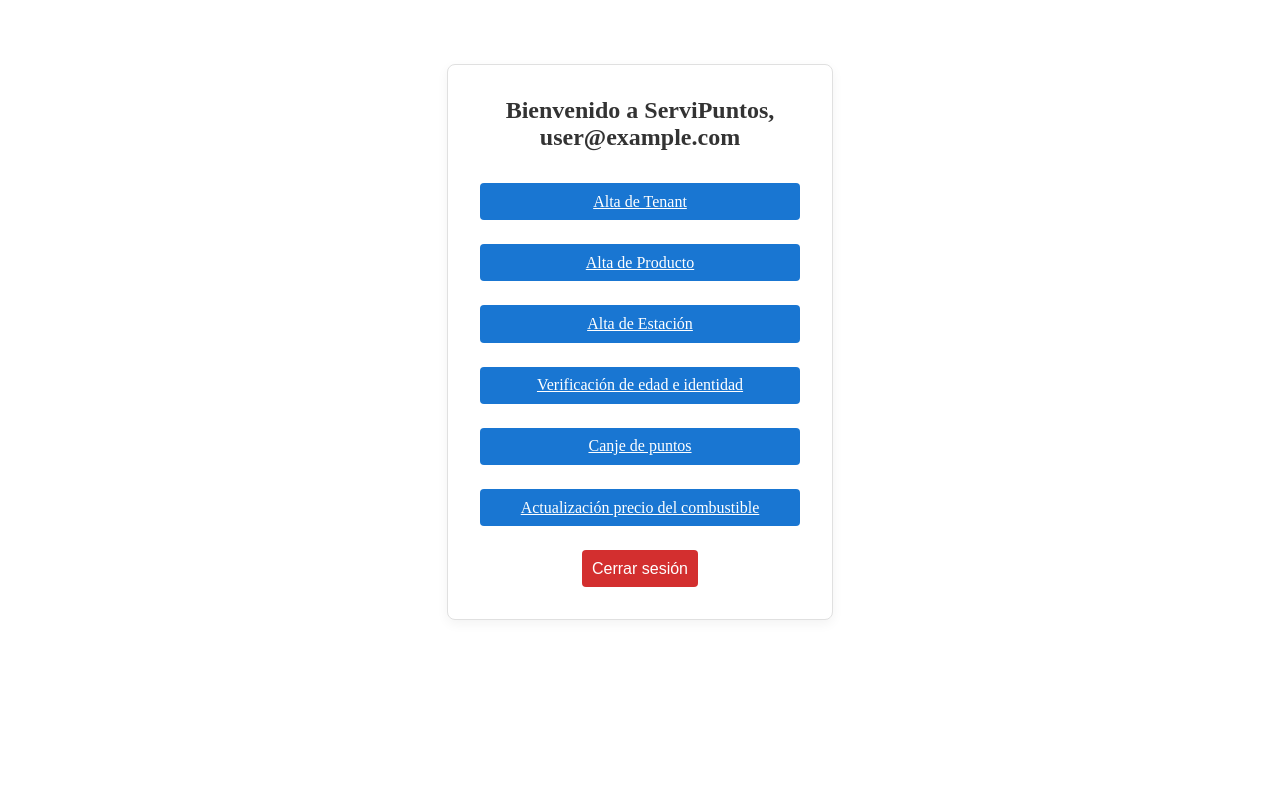
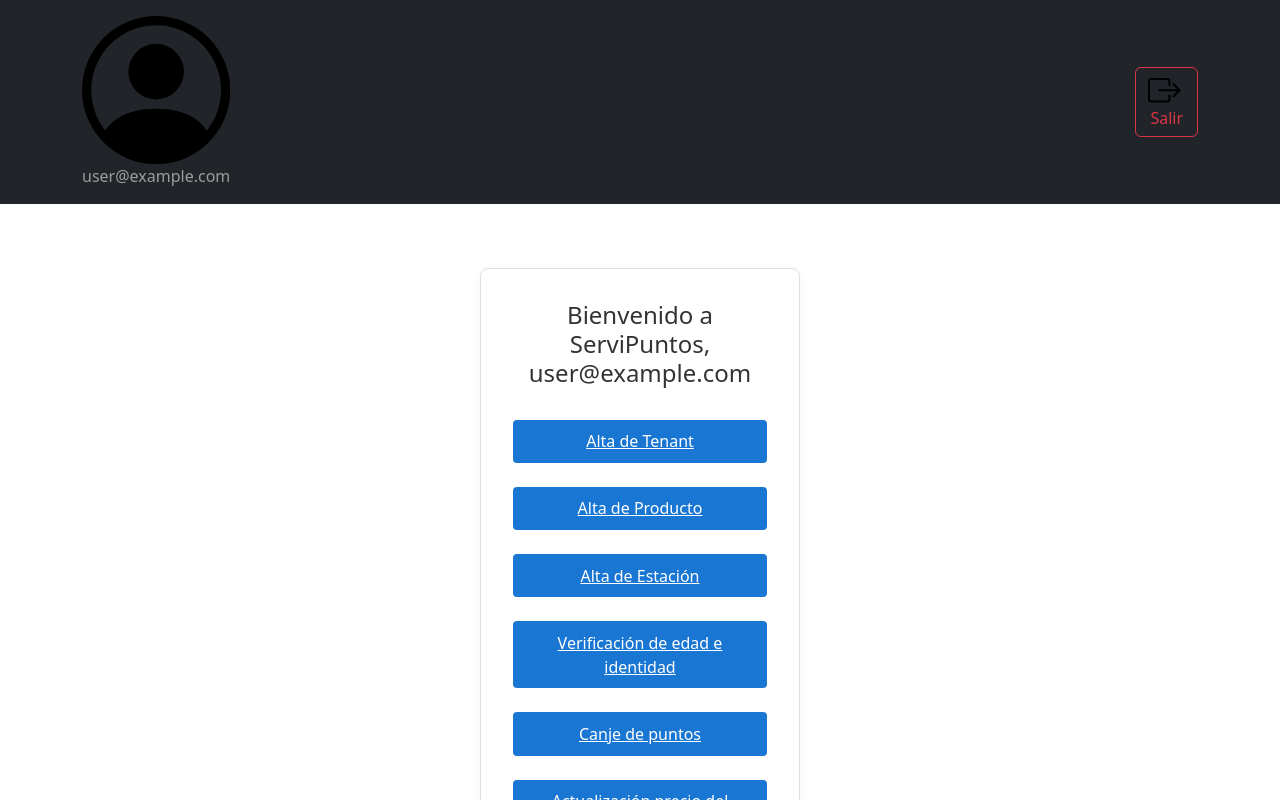
Before and after one commit to GonzaloFrascheri/FrontEnt---.NET, a React (Vite) app: page / in a window 1280 px wide. Shown: the top 800 px of the page. Built offline with nearby package versions, Linux system fonts and the light colour scheme; no server answers; sample sign-in values are in the browser's storage.

Commit message:
Agregando NavBar

```diff
--- a/package.json
+++ b/package.json
@@ -11,8 +11,11 @@
   },
   "dependencies": {
     "axios": "^1.9.0",
+    "bootstrap": "^5.3.6",
     "firebase": "^11.7.1",
     "react": "^19.1.0",
+    "react-bootstrap": "^2.10.9",
+    "react-bootstrap-icons": "^1.11.5",
     "react-dom": "^19.1.0",
     "react-router-dom": "^7.5.3"
   },
--- /dev/null
+++ b/src/components/NavBar.jsx
@@ -0,0 +1,24 @@
+// src/components/NavBar.jsx
+import React, { useContext } from 'react';
+import { Navbar, Container, Button } from 'react-bootstrap';
+import { PersonCircle, BoxArrowRight } from 'react-bootstrap-icons';
+import { AuthContext } from '../context/AuthContext';
+
+export default function NavBar() {
+  const { user, logout } = useContext(AuthContext);
+
+  return (
+    <Navbar bg="dark" variant="dark" className="mb-4">
+      <Container>
+        <Navbar.Text>
+            <PersonCircle className="me-2" />
+            {user.email}
+        </Navbar.Text>
+        <Button variant="outline-danger" onClick={logout}>
+            <BoxArrowRight className="me-1" />
+            Salir
+        </Button>
+      </Container>
+    </Navbar>
+  );
+}
--- /dev/null
+++ b/src/components/ProtectedLayout.jsx
@@ -0,0 +1,14 @@
+import React from 'react';
+import { Outlet } from 'react-router-dom';
+import NavBar from './NavBar';
+
+export default function ProtectedLayout() {
+  return (
+    <>
+      <NavBar />
+      <div className="container mt-4">
+        <Outlet />
+      </div>
+    </>
+  );
+}
--- a/src/main.jsx
+++ b/src/main.jsx
@@ -1,7 +1,9 @@
 import React from 'react';
 import ReactDOM from 'react-dom/client';
+
+import 'bootstrap/dist/css/bootstrap.min.css';
+import './styles/globals.css';
 import App from './App';
-import './styles/globals.css';
 
 ReactDOM.createRoot(document.getElementById('root')).render(
   <React.StrictMode>
--- a/src/routes.jsx
+++ b/src/routes.jsx
@@ -1,19 +1,23 @@
 // src/routes.jsx
 import React from 'react';
 import { Routes, Route, Navigate } from 'react-router-dom';
+
+import NavBar from './components/NavBar';
 
 import LoginPage from './pages/login/LoginPage';
 import RegisterPage from './pages/login/RegisterPage';
 import HomePage from './pages/login/HomePage';
 import RegisterTenantPage from './pages/tenant/RegisterTenantPage';
 import RegisterStationPage from './pages/stations/RegisterStationPage';
-
-import { AuthProvider } from './context/AuthProvider';
-import { AuthContext } from './context/AuthContext';
 import RegisterProductPage from './pages/products/RegisterProductPage';
 import UpdateFuelPricePage from './pages/fuel/UpdateFuelPricePage';
 import RedeemPointsPage from './pages/points/RedeemPointsPage';
 import VerifyIdentityPage from './pages/verifyAge/VerifyIdentityPage';
+
+import { AuthProvider } from './context/AuthProvider';
+import { AuthContext } from './context/AuthContext';
+import ProtectedLayout from './components/ProtectedLayout';
+
 
 // Componente para rutas protegidas
 function ProtectedRoute({ children }) {
@@ -25,67 +29,30 @@
   return (
     <AuthProvider>
       <Routes>
-        {/* Rutas públicas */}
+        {/* Públicas */}
         <Route path="/login" element={<LoginPage />} />
         <Route path="/register" element={<RegisterPage />} />
 
-        {/* Rutas protegidas */}
+        {/* Protegidas dentro de ProtectedLayout */}
         <Route
           path="/"
           element={
             <ProtectedRoute>
-              <HomePage />
+              <ProtectedLayout />
             </ProtectedRoute>
           }
-        />
-        <Route
-          path="/tenants/nuevo"
-          element={
-            <ProtectedRoute>
-              <RegisterTenantPage />
-            </ProtectedRoute>
-          }
-        />
-        <Route
-          path="/stations/nuevo"
-          element={
-            <ProtectedRoute>
-              <RegisterStationPage/>
-            </ProtectedRoute>
-          }
-        />
-        <Route
-          path="/products/nuevo"
-          element={
-            <ProtectedRoute>
-              <RegisterProductPage />
-            </ProtectedRoute>
-          }
-        />
-        <Route
-          path="/fuels/actualizar"
-          element={
-            <ProtectedRoute>
-              <UpdateFuelPricePage />
-            </ProtectedRoute>
-          }
-        />
-        <Route
-          path="/redeem"
-          element={
-            <ProtectedRoute>
-              <RedeemPointsPage />
-            </ProtectedRoute>
-          }
-        />
-        <Route
-          path="/verify"
-          element={
-            <ProtectedRoute>
-              <VerifyIdentityPage />
-            </ProtectedRoute>}
-        />
-        {/* Comodín: redirige al login */}
+        >
+          {/* La ruta índice (/) muestra HomePage */}
+          <Route index element={<HomePage />} />
+          <Route path="tenants/nuevo" element={<RegisterTenantPage />} />
+          <Route path="stations/nuevo" element={<RegisterStationPage />} />
+          <Route path="products/nuevo" element={<RegisterProductPage />} />
+          <Route path="fuels/actualizar" element={<UpdateFuelPricePage />} />
+          <Route path="redeem" element={<RedeemPointsPage />} />
+          <Route path="verify" element={<VerifyIdentityPage />} />
+        </Route>
+
+        {/* Cualquier otro path vuelve al login */}
         <Route path="*" element={<Navigate to="/login" replace />} />
       </Routes>
     </AuthProvider>
```
Also changed, not shown: 1 other file (tests, documents, lock files or other folders).
